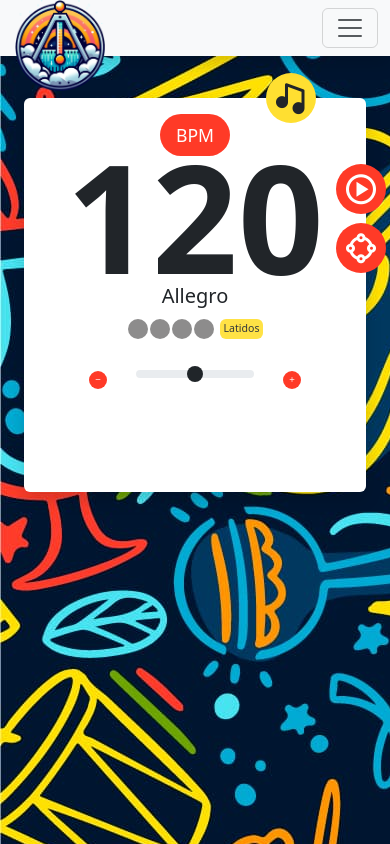
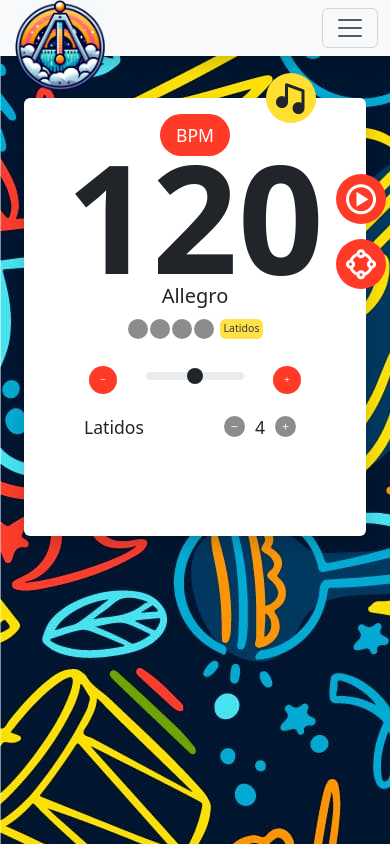
Before and after one commit to hectorgarciatw/metronomo, a plain HTML site: page index.html in a window 390 px wide. Drawn offline with nearby package versions, Linux system fonts and the light colour scheme.

Commit message:
Comenzando implementación de cantidad de latidos

```diff
--- a/assets/js/script.js
+++ b/assets/js/script.js
@@ -2,6 +2,9 @@ const bpmDisplay = document.getElementById('bpm');
 const startStopButton = document.getElementById('startStopButton');
 const decrementButton = document.getElementById('decrementButton');
 const incrementButton = document.getElementById('incrementButton');
+const incrementBeatCount = document.getElementById('incrementBeatCount');
+const decrementBeatCount = document.getElementById('decrementBeatCount');
+const beatsDisplay = document.getElementById('beatsDisplay');
 const bpmSlider = document.getElementById('bpmSlider');
 const classification = document.getElementById('classification');
 const musicalNote = document.querySelector('.bx.bxs-music');
@@ -130,11 +133,30 @@ function updateTempoDisplay() {
     }
 }
 
+function incrementBeatDisplay() {
+    let beats = parseInt(beatsDisplay.textContent);
+    if (beats < 8) {
+        beats++;
+        beatsDisplay.textContent = beats;
+    }
+}
+
+function decrementBeatDisplay() {
+    let beats = parseInt(beatsDisplay.textContent);
+    if (beats > 1) {
+        beats--;
+        beatsDisplay.textContent = beats;
+    }
+}
+
 // Inicializar el metrónomo
 function init() {
     startStopButton.addEventListener('click', startStop);
     decrementButton.addEventListener('click', decrementTempo);
     incrementButton.addEventListener('click', incrementTempo);
+    incrementBeatCount.addEventListener('click', incrementBeatDisplay);
+    decrementBeatCount.addEventListener('click', decrementBeatDisplay);
+
     bpmSlider.addEventListener('input', handleBpmChange);
 }
 
--- a/index.html
+++ b/index.html
@@ -74,6 +74,7 @@
                                                 <div class="beat-circle"></div>
                                                 <div class="beatPill">Latidos</div>
                                             </div>
+
                                             <div class="row align-items-center">
                                                 <div class="col-auto">
                                                     <!-- Botón para decrementar -->
@@ -91,6 +92,17 @@
                                                         <i class="bx bx-plus"></i>
                                                     </button>
                                                 </div>
+                                            </div>
+
+                                            <div class="beatSelector">
+                                                <div>Latidos</div>
+                                                <button id="decrementBeatCount" class="btn btn-outline btn-beatSelector" type="button">
+                                                    <i class="bx bx-minus"></i>
+                                                </button>
+                                                <div id="beatsDisplay">4</div>
+                                                <button id="incrementBeatCount" class="btn btn-outline btn-beatSelector" type="button">
+                                                    <i class="bx bx-plus"></i>
+                                                </button>
                                             </div>
 
                                             <audio id="tickSound" src="/assets/audios/classic.wav"></audio>
--- a/style.css
+++ b/style.css
@@ -144,8 +144,8 @@ input[type='range']::-webkit-slider-thumb {
     }
 
     .btn-circle {
-        width: 18px; /* Ancho más pequeño para los botones */
-        height: 18px; /* Altura más pequeña para los botones */
+        width: 28px; /* Ancho más pequeño para los botones */
+        height: 28px; /* Altura más pequeña para los botones */
         font-size: 8px; /* Tamaño de fuente más pequeño para los iconos */
         padding: 0; /* Eliminar el relleno para reducir el espacio */
     }
@@ -208,10 +208,35 @@ input[type='range']::-webkit-slider-thumb {
 }
 /* FIN DEL CONTENIDO INTERNO DEL JUMBOTRON */
 
-/*
-*
-* ==========================================
-* CUSTOM UTIL CLASSES
-* ==========================================
-*
-*/
+/* Zona del beat selector*/
+.beatSelector {
+    margin-top: 15px;
+    display: flex;
+    justify-content: space-between; /* Alinear los elementos al inicio y al final del contenedor */
+    align-items: center; /* Centrar verticalmente los elementos */
+}
+.beatSelector div:first-child {
+    margin-right: auto; /* Hacer que el primer div (Latidos) se alinee a la izquierda */
+}
+.beatSelector button {
+    margin-left: 10px; /* Añadir un pequeño margen entre los botones y los números */
+    margin-right: 10px; /* Añadir un pequeño margen entre los botones y los números */
+}
+
+.btn-beatSelector {
+    color: #ffffff;
+    border-radius: 50%;
+    width: 21px;
+    height: 21px;
+    padding: 3px 0;
+    text-align: center;
+    font-size: 10px;
+    line-height: 1.428571429;
+    border: none;
+    background-color: #8d8c8c !important;
+}
+
+.btn-beatSelector:hover {
+    color: #ffffff;
+}
+/* Finde del beat selector*/
```
